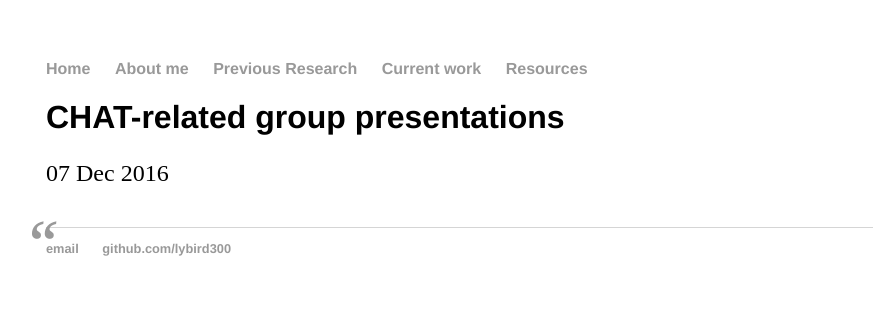
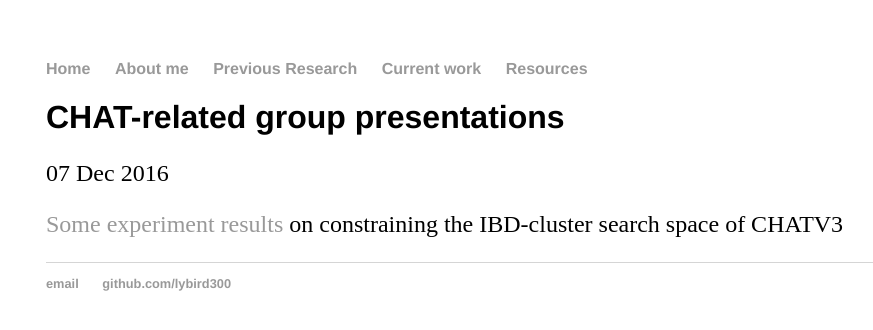
Before and after one commit to lybird300/lybird300.github.io, a Jekyll site: the page built from _posts/2016-12-07-CHATRelatedTalks.md, in a window 1280 px wide. Shown: the top 330 px of the page, without its empty margins (146-1019 px from the left). Built offline with Jekyll 4.4.1, drawn with Linux system fonts in a browser that asks for light colours.

Commit message:
Update 2016-12-07-CHATRelatedTalks.md

```diff
--- a/_posts/2016-12-07-CHATRelatedTalks.md
+++ b/_posts/2016-12-07-CHATRelatedTalks.md
@@ -3,4 +3,4 @@ layout: post
 title: "CHAT-related group presentations"
 date: 2016-12-07
 ---
-<blockquote></blockquote>
+<a href="">Some experiment results</a> on constraining the IBD-cluster search space of CHATV3
```
